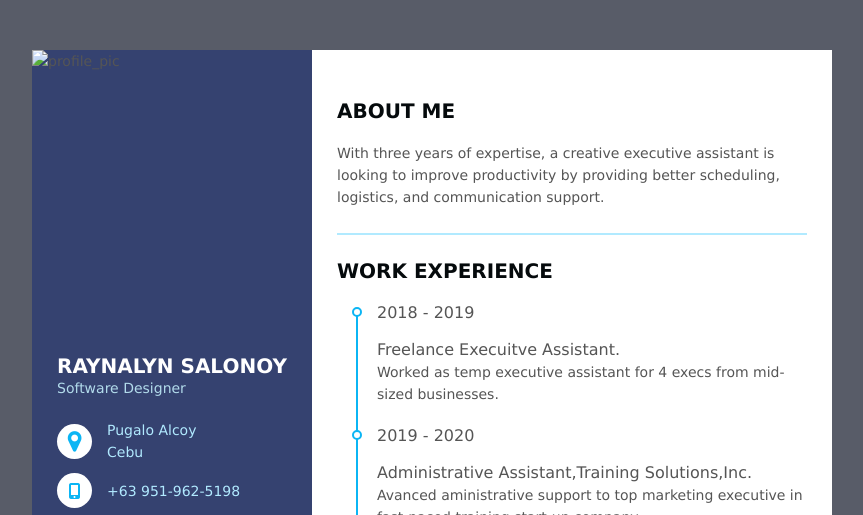
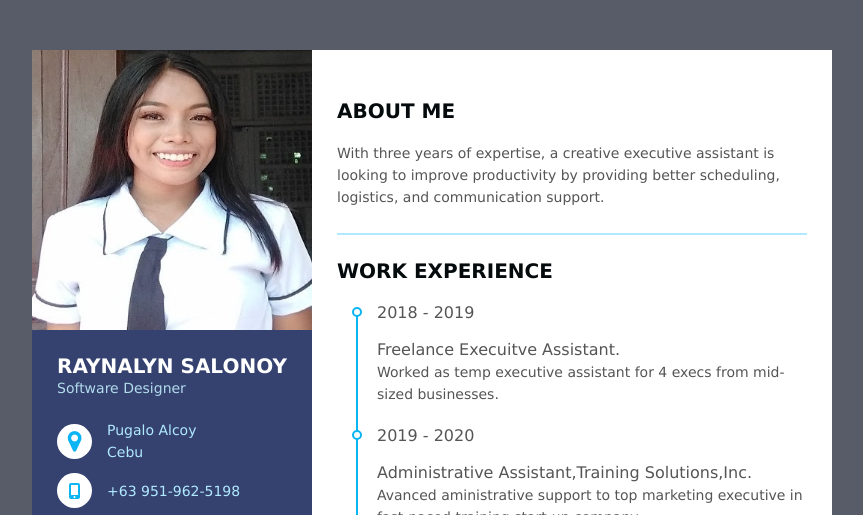
Before and after one commit to Raynalyn/Raynalyn.github.io, a plain HTML site: page index.html in a window 1280 px wide. Shown: the top 515 px of the page, without its empty margins (208-1071 px from the left). Drawn offline with Linux system fonts and the light colour scheme.

Commit message:
updated index.html

```diff
--- a/index.html
+++ b/index.html
@@ -12,7 +12,7 @@
 <div class="resume">
    <div class="resume_left">
      <div class="resume_profile">
-       <img src="raynalyn.jpg" alt="profile_pic">
+       <img src="rayna.jpg" alt="profile_pic">
      </div>
      <div class="resume_content">
        <div class="resume_item resume_info">
```
